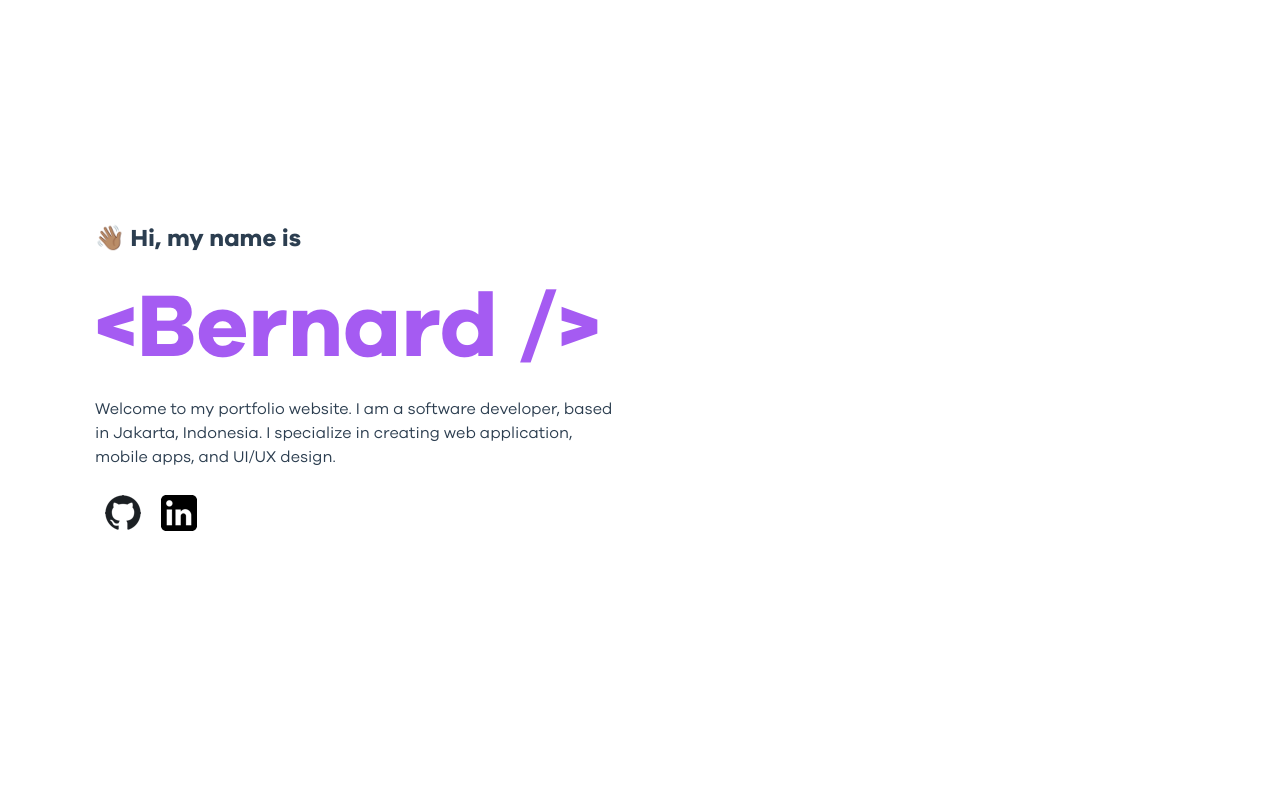
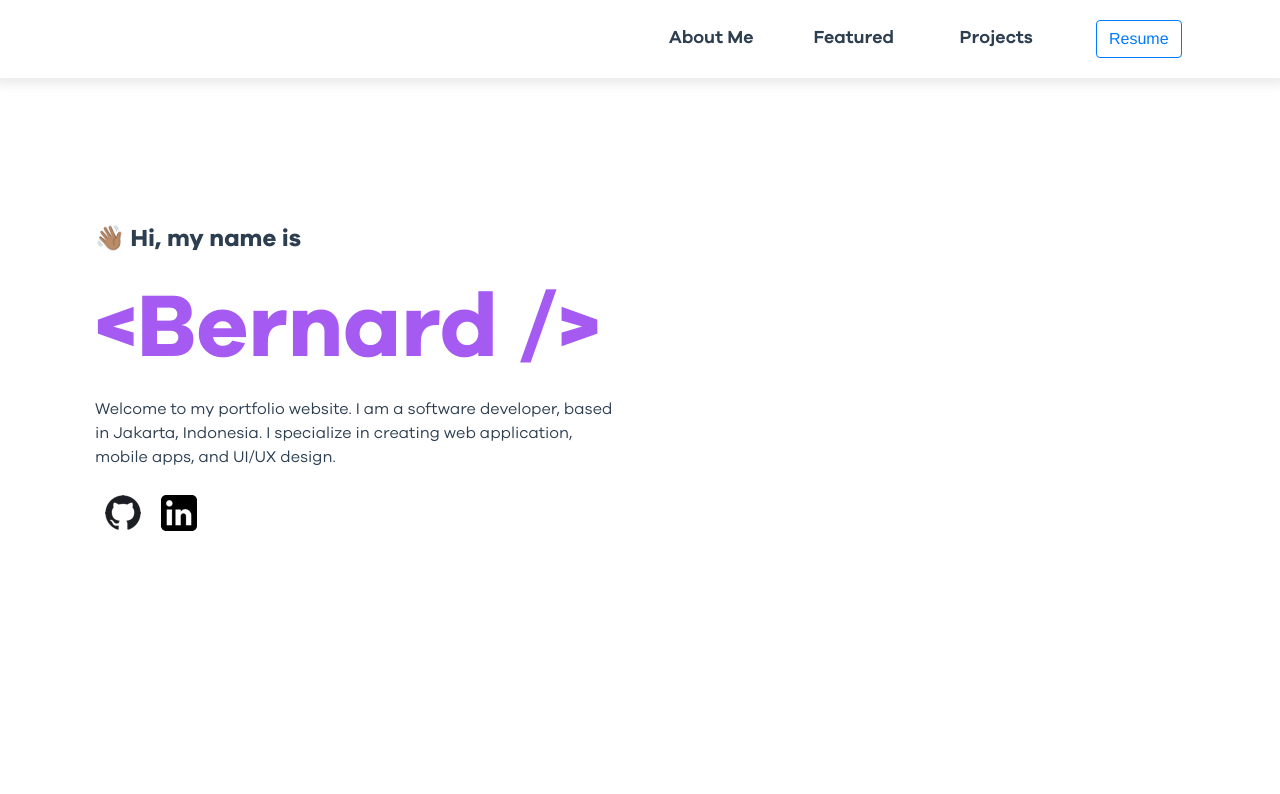
Before and after one commit to bernardadhitya/v1, a Vue app: page / in a window 1280 px wide. Shown: the top 794 px of the page. Built offline with nearby package versions, Linux system fonts and the light colour scheme.

Commit message:
[Bernard] Create navbar

```diff
--- /dev/null
+++ b/src/components/Navbar.vue
@@ -0,0 +1,48 @@
+<template>
+  <div class="navbar-wrapper">
+    <b-container>
+      <b-row>
+        <b-col cols="0" md="6">
+          <div></div>
+        </b-col>
+        <b-col>
+          <h4 class="text-extra-margin">About Me</h4>
+        </b-col>
+        <b-col>
+          <h4 class="text-extra-margin">Featured</h4>
+        </b-col>
+        <b-col>
+          <h4 class="text-extra-margin">Projects</h4>
+        </b-col>
+        <b-col>
+          <b-btn variant="outline-primary">Resume</b-btn>
+        </b-col>
+      </b-row>
+    </b-container>
+  </div>
+</template>
+
+<script>
+export default {
+  name: 'Navbar',
+};
+</script>
+
+<style>
+.navbar-wrapper{
+  position: fixed;
+  top: 0;
+  left: 0;
+  width: 100%;
+  padding: 20px;
+  z-index: 10;
+  background-color: white;
+  align-content: right;
+  box-shadow: 0px 2px 9px 4px rgba(216,216,216,0.5);
+  -webkit-box-shadow: 0px 2px 9px 4px rgba(216,216,216,0.5);
+  -moz-box-shadow: 0px 2px 9px 4px rgba(216,216,216,0.5);
+}
+.text-extra-margin{
+  margin-top: 8px;
+}
+</style>
--- a/src/views/Home.vue
+++ b/src/views/Home.vue
@@ -1,5 +1,6 @@
 <template>
   <div id="bootstrap-override" class="fluid-padding">
+    <Navbar/>
     <Introduction/>
     <AboutMe/>
     <FeaturedProjects/>
@@ -21,6 +22,7 @@
 </style>
 
 <script>
+import Navbar from '../components/Navbar.vue';
 import AboutMe from '../components/AboutMe.vue';
 import FeaturedProjects from '../components/FeaturedProjects.vue';
 import Introduction from '../components/Introduction.vue';
@@ -29,6 +31,7 @@ import OtherProjects from '../components/OtherProjects.vue';
 export default {
   name: 'home',
   components: {
+    Navbar,
     Introduction,
     AboutMe,
     FeaturedProjects,
```
